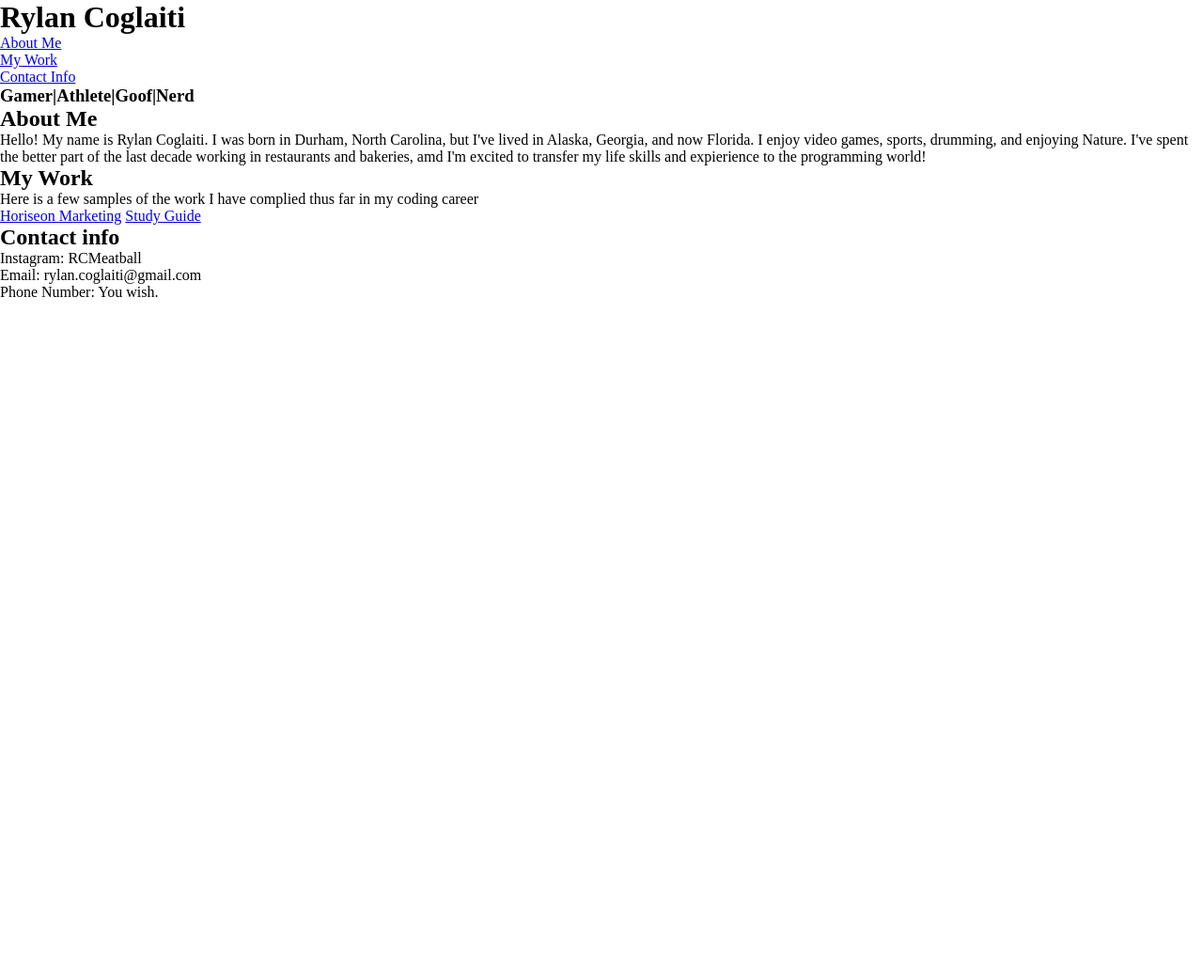
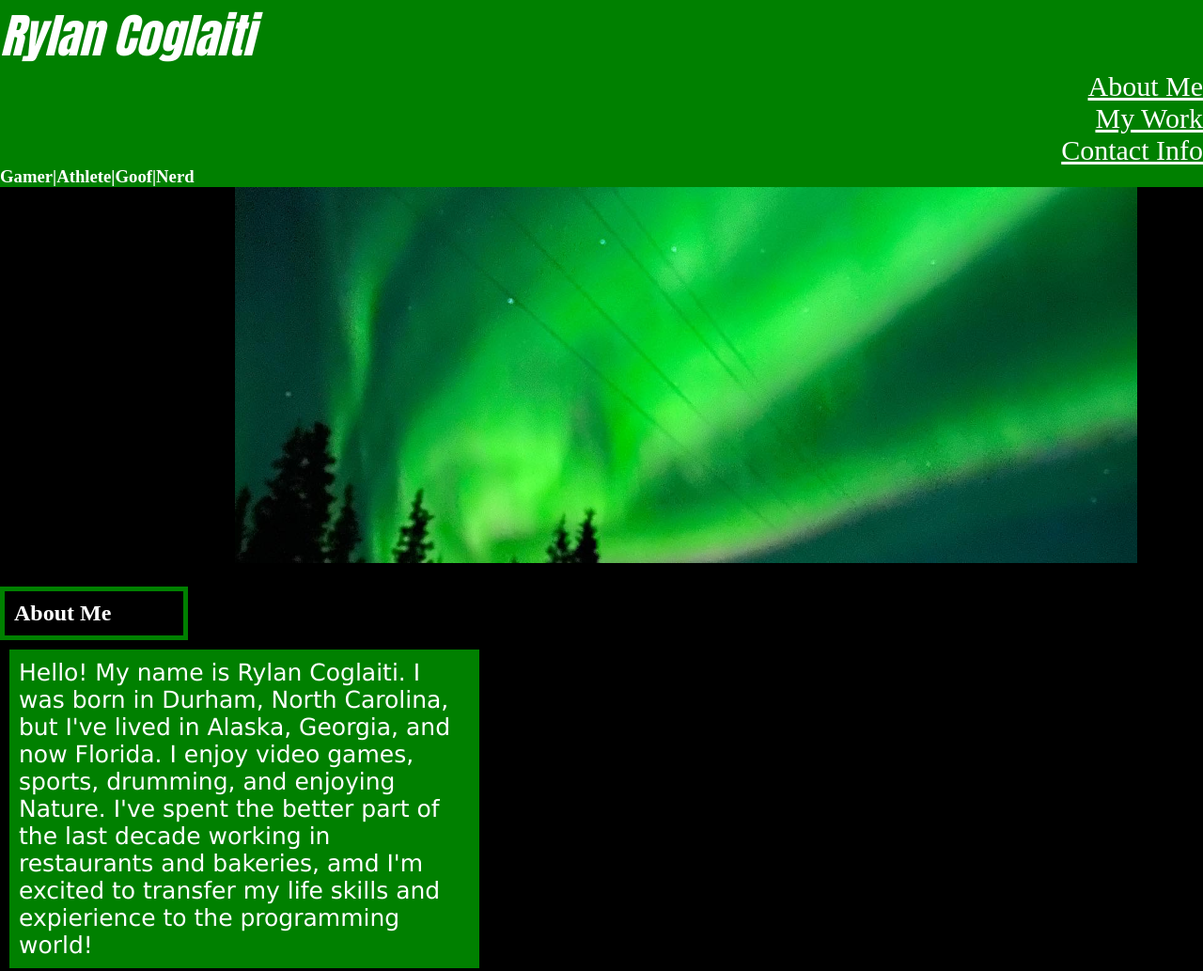
Before and after one commit to RCMeatball/Portfolio, a plain HTML site: page index.html in a window 1280 px wide. Shown: the top 1033 px of the page at 94% size. Before the commit the page ends 800 px from the top, so only its background shows below. Drawn offline with Linux system fonts and the light colour scheme.

Commit message:
final CSS

```diff
--- a/Assets/stylesheet.css
+++ b/Assets/stylesheet.css
@@ -2,4 +2,92 @@
     box-sizing: border-box;
     padding: 0;
     margin: 0;
+    color: white
 }
+body {
+    background-color: black;
+}
+
+header {
+    background: green;
+
+}
+
+h1 {
+    font-family: Impact, Haettenschweiler, 'Arial Narrow Bold', sans-serif;
+    font-size: 50px;
+    font-style: italic;
+}
+
+header p {
+    display: flex;
+    justify-content: flex-end;
+    flex-direction: row;
+    font-size: 30px;
+
+}
+
+.Aurora {
+    height: 400px;
+    width: 75%;
+    margin-bottom: 25px;
+    margin-left: 250px;
+    background-image: url("./northern\ lights.jpeg");
+    background-size: cover;
+    background-position: center;
+}
+
+.About-me p {
+    margin: 10px;
+    padding: 10px;
+    display: flex;
+    flex-wrap: wrap;
+    max-width: 500px;
+    justify-content: space-between;
+    background-color: green;
+    color:white;
+    font-family:'Lucida Sans', 'Lucida Sans Regular', 'Lucida Grande', 'Lucida Sans Unicode', Geneva, Verdana, sans-serif;
+    font-size:25px;
+}
+
+h2 {
+    border: 5px solid green;
+    padding:10px;
+    max-width: 200px;
+
+}
+
+.My-Work {
+    display: flex;
+    justify-content: flex-end;
+}
+
+.My-Work p {
+    margin: 10px;
+    padding: 10px;
+    display: flex;
+    flex-wrap: wrap;
+    max-width: 500px;
+    justify-content: space-between;
+    font-size: 25px;
+}
+
+.My-Work a {
+    margin: 5px 10px 10px 5px;
+    background-color: green;
+    font-size: 40px
+}
+
+footer {
+    display: flex;
+    justify-content: center;
+    align-content: center;
+    padding-top: 60px;
+}
+
+footer p {
+    background-color: green;
+    padding: 10px;
+    font-family:monospace;
+    font-size: 20px;
+}
--- a/index.html
+++ b/index.html
@@ -12,27 +12,24 @@
     <header>
         <h1>Rylan Coglaiti</h1>
         <nav>
-            <ul>
-                <li>
-                    <a href="About-me">About Me</a>
-                </li>
-                <li>
-                    <a href="My-Work">My Work</a>
-                </li>
-                <li>
-                    <a href="Contact-Info">Contact Info</a>
-                </li>
-            </ul>
+            <p>
+                <a href="#About-me">About Me</a>
+            </p>
+            <p>
+                <a href="#My-Work">My Work</a>
+            </p>
+            <p>
+                <a href="#Contact-Info">Contact Info</a>
+            </p>
         </nav>
         <h3>Gamer|Athlete|Goof|Nerd</h3>
     </header>
-    <section class="About-me">
-        <div id="About-me">
-            <h2>About Me</h2>
-            <p>
-                Hello! My name is Rylan Coglaiti. I was born in Durham, North Carolina, but I've lived in Alaska, Georgia, and now Florida. I enjoy video games, sports, drumming, and enjoying Nature. I've spent the better part of the last decade working in restaurants and bakeries, amd I'm excited to transfer my life skills and expierience to the programming world!
-            </p>
-        </div>
+    <section class="Aurora"></section>
+    <section class="About-me" id="About-me">
+        <h2>About Me</h2>
+        <p>
+            Hello! My name is Rylan Coglaiti. I was born in Durham, North Carolina, but I've lived in Alaska, Georgia, and now Florida. I enjoy video games, sports, drumming, and enjoying Nature. I've spent the better part of the last decade working in restaurants and bakeries, amd I'm excited to transfer my life skills and expierience to the programming world!
+        </p>
     </section>
     <section id="My-Work" class="My-Work">
         <h2>My Work</h2>
@@ -44,7 +41,7 @@
     </section>
 </body>
 <footer>
-    <h2 class="Contact-Info">Contact info</h2>
+    <h2 class="Contact-Info" id="Contact-Info">Contact info</h2>
         <p>
             Instagram: RCMeatball
         </p>
```
